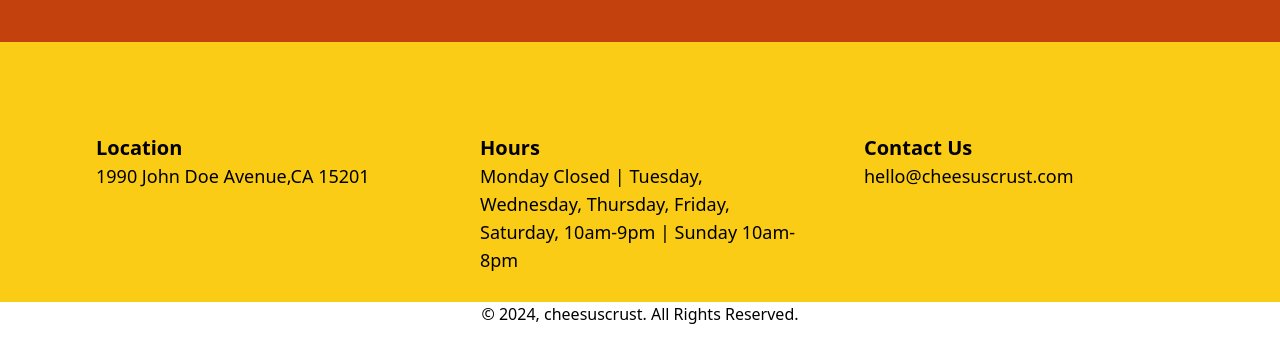
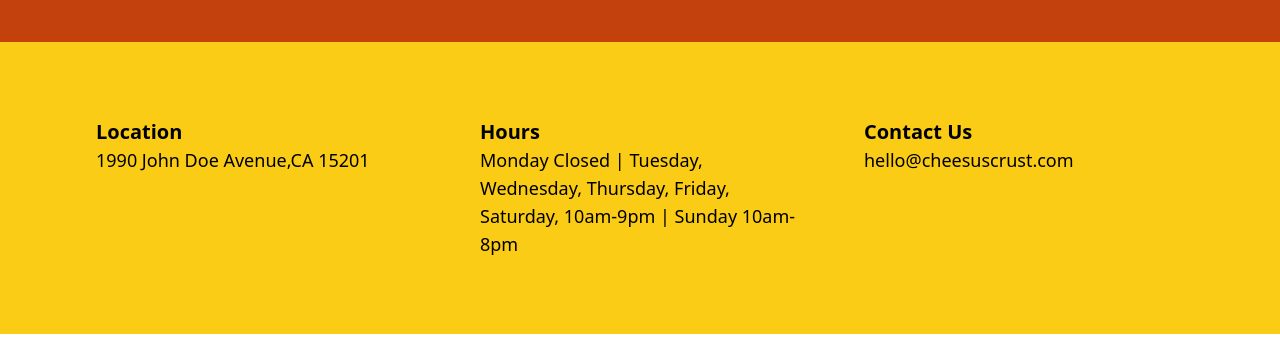
Before and after one commit to jazxbx/sliceria, a React (Vite) app: page / in a window 1280 px wide. Shown: the part 1552-1890 px from the top of the page. Built offline with nearby package versions, Linux system fonts and the light colour scheme.

Commit message:
update style

```diff
--- a/src/layout/Footer.tsx
+++ b/src/layout/Footer.tsx
@@ -20,7 +20,7 @@ export default function Footer() {
   return (
     <>
       <div className='bg-yellow-400 p-7'>
-        <div className='flex flex-col gap-10 text-sm text-center md:flex-row md:justify-center md:gap-16 md:text-lg md:text-left md:pt-16'>
+        <div className='flex flex-col gap-10 text-sm text-center md:flex-row md:justify-center md:gap-16 md:text-lg md:text-left md:py-12'>
           {infoSections.map((section, index) => (
             <div className='md:w-80' key={index}>
               <div className='text-xl font-bold'>{section.title}</div>
```
